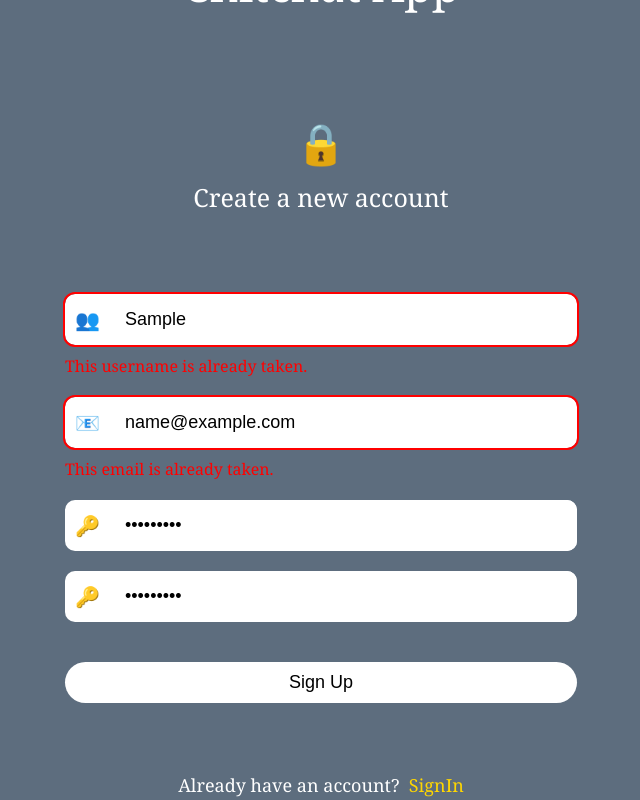
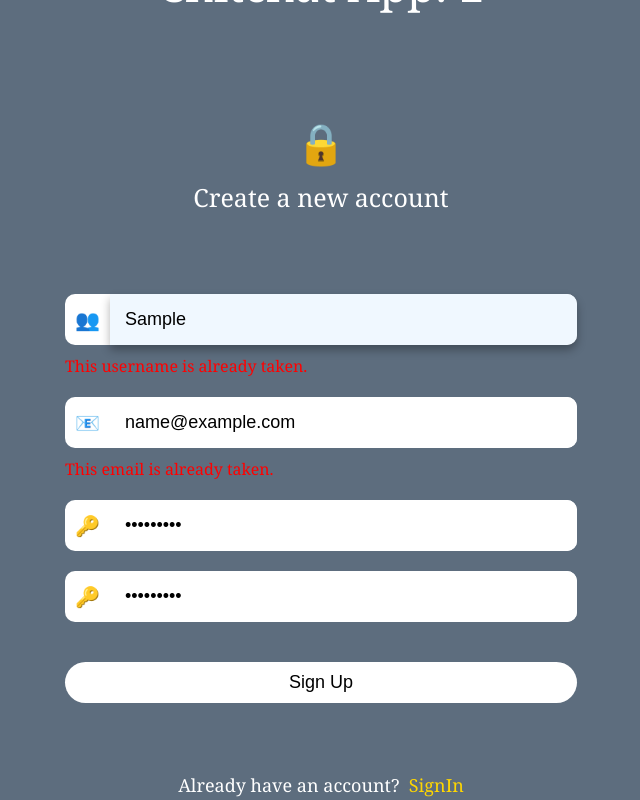
Before and after one commit to Sholastix/chat-app, a React (Vite) app in the folder client/: page /signup in a window 1280 px wide. Both pictures are taken after typing "Sample", "name@example.com", "Sample123", "Sample123" into the empty fields and a click on the button "Sign Up". Shown: the whole page, without its empty margins (319-959 px from the left). Built offline with nearby package versions, Linux system fonts and the light colour scheme; no server answers.

Commit message:
CLIENT: 1. All 'formik'-related functionality replaced with 'react-hook-form' functionality. 2. NPM 'formik' uninstalled. 3. NPM '@hookform/devtools' installed.

```diff
--- a/client/package.json
+++ b/client/package.json
@@ -13,7 +13,6 @@
     "@hookform/resolvers": "^3.9.1",
     "@reduxjs/toolkit": "^2.4.0",
     "axios": "^1.7.8",
-    "formik": "^2.4.6",
     "react": "^18.3.1",
     "react-dom": "^18.3.1",
     "react-hook-form": "^7.53.2",
@@ -24,6 +23,7 @@
   },
   "devDependencies": {
     "@eslint/js": "^9.15.0",
+    "@hookform/devtools": "^4.3.1",
     "@types/react": "^18.3.12",
     "@types/react-dom": "^18.3.1",
     "@vitejs/plugin-react": "^4.3.4",
--- a/client/src/features/signup/Signup.jsx
+++ b/client/src/features/signup/Signup.jsx
@@ -1,17 +1,26 @@
+import { useEffect } from 'react';
 import { Link } from 'react-router-dom';
 // 'useSelector' hook used to get hold of any STATE that is maintained in the Redux STORE.
 import { useSelector, useDispatch } from 'react-redux';
-import { useFormik } from 'formik';
+import { useForm } from "react-hook-form";
+import { yupResolver } from '@hookform/resolvers/yup';
 import * as yup from 'yup';
+// ONLY FOR DEVELOPMENT.
+import { DevTool } from '@hookform/devtools';
+
+// Styles.
 import styles from './Signup.module.css';
 
+// Components.
 import Spinner from '../../components/Spinner/Spinner';
 
+// Functions.
 import { registerUser } from './signupSlice';
 import { usernameCheck, emailCheck } from '../../validation/userValidation';
+import { passwordRules } from '../../helpers/passwordRules';
 
-// Password must contain minimum five characters. At least one of them must be letter and another one - number.
-const passwordRules = /^(?=.*[A-Za-z])(?=.*\d)[A-Za-z\d]{5,}$/;
+// ONLY FOR DEVELOPMENT (re-renders counter).
+let componentRenderCount = 0;
 
 export const Signup = () => {
   // This hook accepts a selector function as its parameter. Function receives Redux STATE as argument.
@@ -31,7 +40,11 @@ export const Signup = () => {
       .max(30, 'Username must be at most 30 characters long.')
       // If function 'usernameCheck' return 'true' - test passed successfully, if 'false' - message 'This username is already taken.' will be displayed.
       .test('Unique username.', 'This username is already taken.', () => {
-        return usernameCheck(formik.values.username);
+        const username = form.getValues('username');
+
+        if (username && username !== '') {
+          return usernameCheck(username);
+        };
       }),
     email: yup
       .string()
@@ -39,49 +52,61 @@ export const Signup = () => {
       .email('Please enter a valid email.')
       // If function 'emailCheck' return 'true' - test passed successfully, if 'false' - message 'This email is already taken.' will be displayed.
       .test('Unique email.', 'This email is already taken.', () => {
-        return emailCheck(formik.values.email);
+        const email = form.getValues('email');
+
+        if (email && email !== '') {
+          return emailCheck(email);
+        };
       }),
     password: yup
       .string()
       .required('Password is required.')
       .min(5, 'Password must be at least 5 characters long.')
       .matches(passwordRules, { message: 'Password must contain letters and numbers.' }),
-    confirmPassword: yup.string()
+    confirmPassword: yup
+      .string()
       .required('Password confirmation is required.')
       .oneOf([yup.ref('password'), null], 'Passwords don\'t match!'),
   });
 
-  // useFormik() hook with initial form values, validation schema from YUP and submit function, which will be called when the form is submitted.
-  const formik = useFormik({
-    initialValues: {
+  const form = useForm({
+    defaultValues: {
       username: '',
       email: '',
       password: '',
       confirmPassword: ''
     },
 
-    validationSchema: signupSchema,
-    // Disable 'onBlur' validation.
-    validateOnBlur: false,
-    // Disable real-time validation.
-    validateOnChange: false,
+    // Connect Yup schema.
+    resolver: yupResolver(signupSchema)
+  });
 
-    onSubmit: (values, actions) => {
-      try {
-        dispatch(registerUser({
-          username: values.username,
-          email: values.email,
-          password: values.password,
-          confirmPassword: values.confirmPassword
-        }));
+  const { register, handleSubmit, formState, reset, control } = form;
+  const { errors, isSubmitSuccessful } = formState;
 
-        // Clear input fields after submitting the form.
-        actions.resetForm();
-      } catch (err) {
-        console.error(err);
-      };
-    },
-  });
+  const onSubmit = (formData) => {
+    try {
+      dispatch(registerUser({
+        username: formData.username,
+        email: formData.email,
+        password: formData.password,
+        confirmPassword: formData.confirmPassword
+      }));
+    } catch (err) {
+      console.error(err);
+    };
+  };
+
+  const onError = (errors) => {
+    console.log('FORM_ERRORS:', errors);
+  };
+
+  useEffect(() => {
+    isSubmitSuccessful && reset();
+  }, [isSubmitSuccessful]);
+
+  // Increase count with each re-render.
+  componentRenderCount++;
 
   return (
     <div>
@@ -89,74 +114,70 @@ export const Signup = () => {
         !signupState.loading ? (
           <div className={styles.container}>
             <div className={styles.header}>
-              Chitchat App
+              Chitchat App: {componentRenderCount}
             </div>
+
             <div className={styles.info}>
               <p className={styles.infoIcon}>&#x1F512;</p>
               <p>Create a new account</p>
             </div>
-            <form onSubmit={formik.handleSubmit}>
-              <div className={formik.errors.username && formik.touched.username ? styles.inputError : styles.inputOuter}>
+
+            <form onSubmit={handleSubmit(onSubmit, onError)}>
+              <div className={styles.inputOuter}>
                 <div className={styles.inputIcon}>&#x1F465;</div>
                 <input
                   className={styles.input}
                   type='text'
                   name='username'
-                  value={formik.values.username}
-                  onBlur={formik.handleBlur}
-                  onChange={formik.handleChange}
                   placeholder='Enter the username...'
+                  {...register('username')}
                 />
               </div>
-              {formik.errors.username && formik.touched.username && <p className={styles.errorMessage}>{formik.errors.username}</p>}
+              {errors.username?.message && <p className={styles.errorMessage}>{errors.username?.message}</p>}
 
-              <div className={formik.errors.email && formik.touched.email ? styles.inputError : styles.inputOuter}>
+              <div className={styles.inputOuter}>
                 <div className={styles.inputIcon}>&#x1F4E7;</div>
                 <input
                   className={styles.input}
                   type='email'
                   name='email'
-                  value={formik.values.email}
-                  onBlur={formik.handleBlur}
-                  onChange={formik.handleChange}
                   placeholder='Enter the email...'
+                  {...register('email')}
                 />
               </div>
-              {formik.errors.email && formik.touched.email && <p className={styles.errorMessage}>{formik.errors.email}</p>}
+              {errors.email?.message && <p className={styles.errorMessage}>{errors.email?.message}</p>}
 
-              <div className={formik.errors.password && formik.touched.password ? styles.inputError : styles.inputOuter}>
+              <div className={styles.inputOuter}>
                 <div className={styles.inputIcon}>&#x1F511;</div>
                 <input
                   className={styles.input}
                   type='password'
                   name='password'
-                  value={formik.values.password}
-                  onBlur={formik.handleBlur}
-                  onChange={formik.handleChange}
                   placeholder='Enter the password...'
+                  {...register('password')}
                 />
               </div>
-              {formik.errors.password && formik.touched.password && <p className={styles.errorMessage}>{formik.errors.password}</p>}
+              {errors.password?.message && <p className={styles.errorMessage}>{errors.password?.message}</p>}
 
-              <div className={formik.errors.confirmPassword && formik.touched.confirmPassword ? styles.inputError : styles.inputOuter}>
+              <div className={styles.inputOuter}>
                 <div className={styles.inputIcon}>&#x1F511;</div>
                 <input
                   className={styles.input}
                   type='password'
                   name='confirmPassword'
-                  value={formik.values.confirmPassword}
-                  onBlur={formik.handleBlur}
-                  onChange={formik.handleChange}
                   placeholder='Confirm the password...'
+                  {...register('confirmPassword')}
                 />
               </div>
-              {formik.errors.confirmPassword && formik.touched.confirmPassword && <p className={styles.errorMessage}>{formik.errors.confirmPassword}</p>}
+              {errors.confirmPassword?.message && <p className={styles.errorMessage}>{errors.confirmPassword?.message}</p>}
 
               <div>
                 <button type='submit' className={styles.button}>Sign Up</button>
               </div>
             </form>
+
             <p className={styles.footer}>Already have an account?&nbsp;&nbsp;<Link to='/signin' className={styles.link}>SignIn</Link></p>
+            <DevTool control={control} />
           </div>
         ) : <Spinner />
       }
--- /dev/null
+++ b/client/src/helpers/passwordRules.js
@@ -0,0 +1,2 @@
+// Password must contain minimum five characters. At least one of them must be letter and another one - number.
+export const passwordRules = /^(?=.*[A-Za-z])(?=.*\d)[A-Za-z\d]{5,}$/;
```
Also changed, not shown: 1 other file (tests, documents, lock files or other folders).
